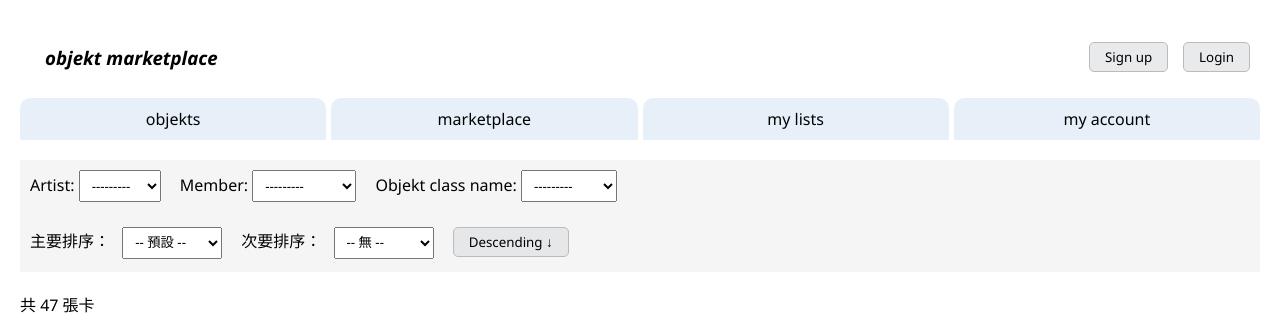
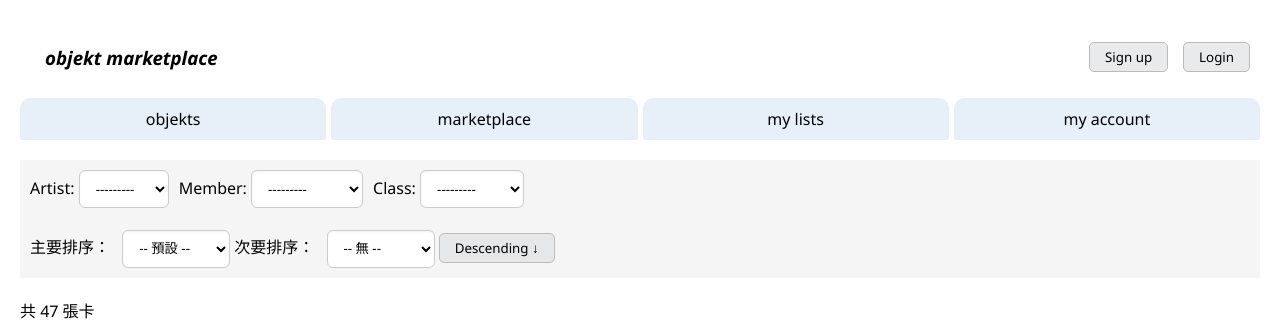
Before and after one commit to aomou/objekt-marketplace, a Django app: page /objekt/card/ in a window 1280 px wide. Shown: the top 329 px of the page. Run offline with Django 5.2, Linux system fonts and the light colour scheme; data comes from the database, SQL or seed files in the repository; parts of the project's set-up code (start-up, migrations or seed data) failed here and were passed over; some web fonts are replaced.

Commit message:
Fix objekts filter sort bar css

```diff
--- a/apps/objekt/filters.py
+++ b/apps/objekt/filters.py
@@ -3,9 +3,16 @@
 import django_filters
 from django import forms
 from .models import ObjektType, ObjektCard, Artist, Member, Class, Season, Collection
+from django.db.models import Count
+
 
 def get_class_choices():
-    return [(name, name) for name in Class.objects.values_list('name', flat=True).distinct().order_by('name')]
+    class_choices = Class.objects.annotate(objekt_count=Count("objekttype")).filter(objekt_count__gt=0).values_list("name", flat=True).distinct().order_by("name")
+    # 過濾掉沒有出現的 class
+    # 不同藝人的同名 class 只會出現一次 -> 被當成同樣的 class
+    return [(name, name) for name in class_choices]
+
+
 
 class ObjektTypeFilter(django_filters.FilterSet):
     artist = django_filters.ModelChoiceFilter(
@@ -21,6 +28,7 @@ class ObjektTypeFilter(django_filters.FilterSet):
     objekt_class = django_filters.ChoiceFilter(
         field_name = 'objekt_class__name',
         choices = get_class_choices,
+        label = 'Class',
         widget = forms.Select(attrs={'onchange': 'this.form.submit()'})
     )
 
--- a/static/list.css
+++ b/static/list.css
@@ -4,11 +4,29 @@
     padding: 10px;
     background-color: #f5f5f5;
     margin-top: 20px;
+    display: flex;
 }
 
-.filter-bar select {
-    margin-right: 15px;
-    padding: 5px 8px;
+.filter-bar form {
+    display: flex;
+    gap: 10px;
+    align-items: center;
+}
+
+.filter-bar select,
+.sort-bar select {
+    padding: 8px 12px;
+    border: 1px solid #ccc;
+    border-radius: 6px;
+    background-color: #fff;
+    box-shadow: inset 0 1px 2px rgba(16, 24, 40, 0.05);
+    transition: border-color .2s ease, box-shadow .2s ease;
+    cursor: pointer;
+ }
+
+.filter-bar select:hover,
+.sort-bar select:hover {
+    border-color: #98a2b3;
 }
 
 .sort-bar {
@@ -21,17 +39,11 @@
     margin-right: 8px;
 }
 
-.sort-bar select {
-    margin-right: 15px;
-    padding: 5px 8px;
-}
-
-
 /* display */
 
 .display-all-objekt {
     display: grid;
-    grid-template-columns: repeat(4, minmax(100px, 1fr));
+    grid-template-columns: repeat(5, minmax(100px, 1fr));
     gap: 1rem;
 
     justify-content: center;  /* 讓整個 grid 置中 */
--- a/templates/objekt/list.html
+++ b/templates/objekt/list.html
@@ -13,11 +13,11 @@
 
 
 {% block content %}
-
+    <div class="filter-sort-bars">
         <!-- filter -->
         <div class="filter-bar">
             <form method="GET">
-            {{ objektFilter.form.as_table }}
+                {{ objektFilter.form.as_div }}
             </form>
         </div>
 
@@ -57,7 +57,7 @@
                 </button>
             </form>
         </div>
-
+    </div>
     <!-- objekt stats info -->
     <div class="info-area">
         <p>共 {{ cards | length }} 張卡</p>
```
Lines whose indentation alone changed are shown as unchanged.
